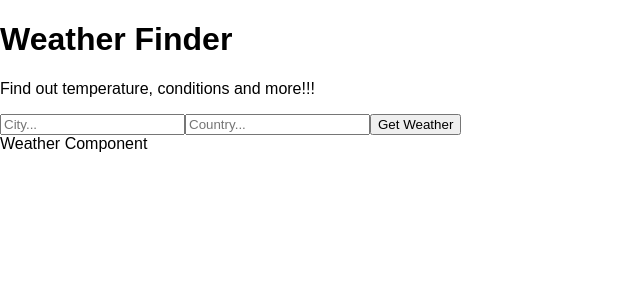
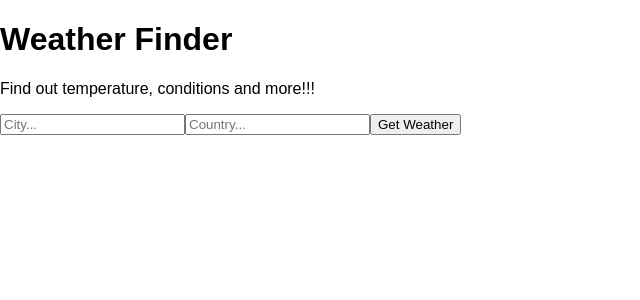
Before and after one commit to Ksaboor/weather_app2.0, a React (Create React App) app: page / in a window 1280 px wide. Shown: the top 300 px of the page, without its empty margins (0-640 px from the left). Built offline with nearby package versions, Linux system fonts and the light colour scheme.

Commit message:
React Conditional
TRANSLATION if "this.props.temperature exist? then render out the <P> tags"

```diff
--- a/src/components/Weather.js
+++ b/src/components/Weather.js
@@ -3,7 +3,17 @@ import React from 'react';
 class Weather extends React.Component{
     render(){
         return(
-            <div>Weather Component</div>
+            <div>
+                {/* here we have created a conditional operator so
+                 are p tags are shown only when the button
+                 is press using */}
+                {this.props.city && this.props.country && <p> Location: {this.props.city}, {this.props.country}</p>}
+                {/* TRANSLATION if "this.props.temperature exist? then render out the <P> tags"*/}
+                {this.props.temperature && <p>Temperature: {this.props.temperature}</p>}
+                {this.props.temperature && <p>Temperature: {this.props.temperature}</p>}
+                {this.props.temperature && <p>Humidity: {this.props.humidity}</p>}
+                {this.props.description && <p>Conditions: {this.props.description}</p>}
+            </div>
         );
     }
 };
```
